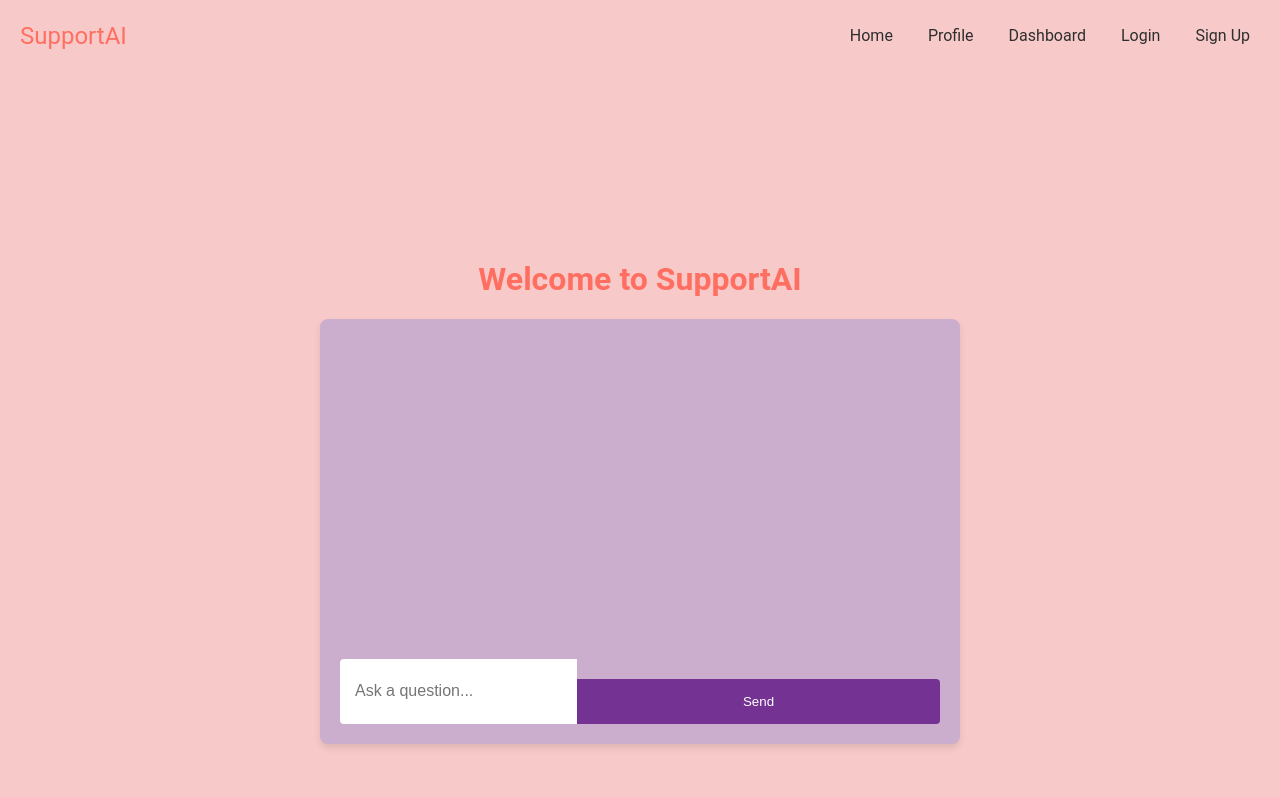
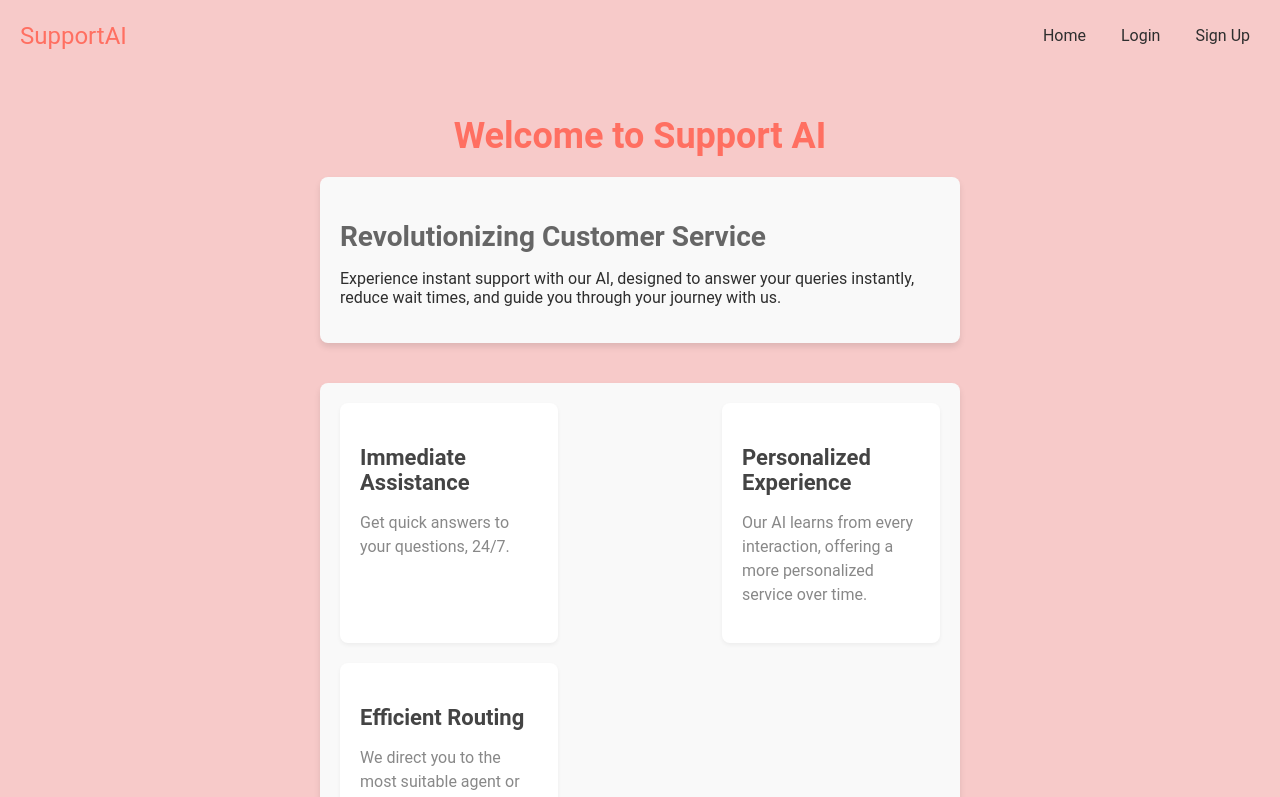
Before and after one commit to AmariahAK/chatbot_frontend, a React (Create React App) app: page / in a window 1280 px wide. Shown: the top 797 px of the page. Built offline with nearby package versions, Linux system fonts and the light colour scheme; what @azure/msal-react would draw is missing.

Commit message:
Major Changes

```diff
--- a/src/App.js
+++ b/src/App.js
@@ -4,10 +4,8 @@ import { MsalProvider } from "@azure/msal-react";
 import { msalInstance } from './azureConfig';
 import Navbar from './components/Navbar';
 import Home from './components/Home';
-import Dashboard from './components/Dashboard';
 import Login from './components/Login';
 import Signup from './components/SignUp';
-import LandingPage from './components/LandingPage';
 import Profile from './components/Profile';
 import { AuthProvider, useAuth } from './components/AuthContext';
 import './css/styles.css';
@@ -24,11 +22,10 @@ const App = () => {
         <Router>
           <Navbar />
           <Routes>
-            <Route path="/" element={<Home />} />
-            <Route path="/dashboard" element={<PrivateRoute><Dashboard /></PrivateRoute>} />
+            <Route path="/" element={<Home />} /> {/* Existing route */}
+            <Route path="/home" element={<Home />} /> {/* New route for /home */}
             <Route path="/login" element={<Login />} />
             <Route path="/signup" element={<Signup />} />
-            <Route path="/landing-page" element={<LandingPage />} />
             <Route path="/profile" element={<PrivateRoute><Profile /></PrivateRoute>} />
           </Routes>
         </Router>
--- a/src/components/Dashboard.js
+++ /dev/null
@@ -1,32 +0,0 @@
-import React, { useEffect, useState } from 'react';
-import { fetchData } from '../api';
-
-const Dashboard = () => {
-  const [data, setData] = useState([]);
-
-  useEffect(() => {
-    const getData = async () => {
-      try {
-        const result = await fetchData();
-        setData(result);
-      } catch (error) {
-        console.error("Error fetching data", error);
-      }
-    };
-
-    getData();
-  }, []);
-
-  return (
-    <div>
-      <h1>Dashboard</h1>
-      <ul>
-        {data.map(item => (
-          <li key={item.id}>{item.name}</li>
-        ))}
-      </ul>
-    </div>
-  );
-};
-
-export default Dashboard;
--- a/src/components/Home.js
+++ b/src/components/Home.js
@@ -1,48 +1,28 @@
-import React, { useState, useEffect } from 'react';
-import { useAuth } from '../components/AuthContext';
-import '../css/Home.css';
+import React from 'react';
+import '../css/Home.css'; // Ensure your CSS supports the new design
 
 const Home = () => {
-  const { user, chats, saveChat } = useAuth();
-  const [input, setInput] = useState('');
-  const [chatHistory, setChatHistory] = useState([]);
-
-  useEffect(() => {
-    if (user && chats[user.id]) {
-      setChatHistory(chats[user.id]);
-    }
-  }, [user, chats]);
-
-  const handleInputChange = (e) => {
-    setInput(e.target.value);
-  };
-
-  const handleSend = () => {
-    if (input.trim()) {
-      const newMessage = { id: chatHistory.length + 1, text: input, from: 'user' };
-      const newHistory = [...chatHistory, newMessage, { id: chatHistory.length + 2, text: 'This is a placeholder response from SupportAI.', from: 'ai' }];
-      setChatHistory(newHistory);
-      saveChat(user.id, newHistory);
-      setInput('');
-    }
-  };
-
   return (
     <div className="home-container">
-      <h1>Welcome to SupportAI</h1>
-      <div className="chat-container">
-        <div className="chat-history">
-          {chatHistory.map((msg) => (
-            <div key={msg.id} className={`chat-message ${msg.from}`}>
-              {msg.text}
-            </div>
-          ))}
+      <h1>Welcome to Support AI</h1>
+      <section className="info-card">
+        <h2>Revolutionizing Customer Service</h2>
+        <p>Experience instant support with our AI, designed to answer your queries instantly, reduce wait times, and guide you through your journey with us.</p>
+      </section>
+      <section className="benefits">
+        <div className="card">
+          <h3>Immediate Assistance</h3>
+          <p>Get quick answers to your questions, 24/7.</p>
         </div>
-        <div className="chat-input">
-          <input type="text" value={input} onChange={handleInputChange} placeholder="Ask a question..." />
-          <button onClick={handleSend}>Send</button>
+        <div className="card">
+          <h3>Personalized Experience</h3>
+          <p>Our AI learns from every interaction, offering a more personalized service over time.</p>
         </div>
-      </div>
+        <div className="card">
+          <h3>Efficient Routing</h3>
+          <p>We direct you to the most suitable agent or department, saving time and ensuring your query reaches the right person.</p>
+        </div>
+      </section>
     </div>
   );
 };
--- a/src/components/LandingPage.js
+++ /dev/null
@@ -1,50 +0,0 @@
-import React, { useState, useEffect } from 'react';
-import { useAuth } from '../components/AuthContext';
-import '../css/Home.css';
-
-const Home = () => {
-  const { user, chats, saveChat } = useAuth();
-  const [input, setInput] = useState('');
-  const [chatHistory, setChatHistory] = useState([]);
-
-  useEffect(() => {
-    if (user && chats[user.id]) {
-      setChatHistory(chats[user.id]);
-    }
-  }, [user, chats]);
-
-  const handleInputChange = (e) => {
-    setInput(e.target.value);
-  };
-
-  const handleSend = () => {
-    if (input.trim()) {
-      const newMessage = { id: chatHistory.length + 1, text: input, from: 'user' };
-      const newHistory = [...chatHistory, newMessage, { id: chatHistory.length + 2, text: 'This is a placeholder response from Rafiki AI.', from: 'ai' }];
-      setChatHistory(newHistory);
-      saveChat(user.id, newHistory);
-      setInput('');
-    }
-  };
-
-  return (
-    <div className="home-container">
-      <h1>Welcome to SupportAI</h1>
-      <div className="chat-container">
-        <div className="chat-history">
-          {chatHistory.map((msg) => (
-            <div key={msg.id} className={`chat-message ${msg.from}`}>
-              {msg.text}
-            </div>
-          ))}
-        </div>
-        <div className="chat-input">
-          <input type="text" value={input} onChange={handleInputChange} placeholder="Ask a question..." />
-          <button onClick={handleSend}>Send</button>
-        </div>
-      </div>
-    </div>
-  );
-};
-
-export default Home;
--- a/src/components/Navbar.js
+++ b/src/components/Navbar.js
@@ -2,7 +2,7 @@ import React from 'react';
 import { Link } from 'react-router-dom';
 import '../css/NavBar.css';
 
-const Navbar = () => {
+const Navbar = ({ isLoggedIn }) => {
   return (
     <nav className="navbar">
       <div className="navbar-logo">
@@ -10,10 +10,17 @@ const Navbar = () => {
       </div>
       <ul className="navbar-links">
         <li><Link to="/home">Home</Link></li>
-        <li><Link to="/profile">Profile</Link></li>
-        <li><Link to="/dashboard">Dashboard</Link></li>
-        <li><Link to="/login">Login</Link></li>
-        <li><Link to="/signup">Sign Up</Link></li>
+        {/* Conditionally render Profile link */}
+        {isLoggedIn && <li><Link to="/profile">Profile</Link></li>}
+        {/* Conditionally render Login or Logout based on isLoggedIn */}
+        {isLoggedIn ? (
+          <li><Link to="/logout">Logout</Link></li>
+        ) : (
+          <>
+            <li><Link to="/login">Login</Link></li>
+            <li><Link to="/signup">Sign Up</Link></li>
+          </>
+        )}
       </ul>
     </nav>
   );
--- a/src/css/Home.css
+++ b/src/css/Home.css
@@ -1,77 +1,71 @@
 .home-container {
-    padding: 20px;
-    background-color: #F7CAC9; /* Light Pink background */
-    color: #2E2E2E; /* Dark Gray text color */
-    min-height: 100vh;
     display: flex;
     flex-direction: column;
     align-items: center;
     justify-content: center;
-    font-family: 'Roboto', sans-serif; /* Use Roboto font */
+    padding: 40px 20px;
+    font-family: Arial, sans-serif;
   }
 
   h1 {
-    color: #FF6F61; /* Coral for headings */
-}
-
-.chat-container {
-    width: 100%;
-    max-width: 600px;
-    background-color: #ffffff; /* White background for chat container */
-    border-radius: 8px;
-    padding: 20px;
-    box-shadow: 0 4px 6px rgba(0, 0, 0, 0.1);
-}
-
-.chat-history {
-    height: 300px;
-    overflow-y: auto;
+    font-size: 36px;
+    color: #333;
     margin-bottom: 20px;
   }
 
-.chat-message {
-    margin: 10px 0;
-    padding: 10px;
-    border-radius: 4px;
+  .info-card, .benefits {
+    background-color: #f9f9f9;
+    padding: 20px;
+    border-radius: 8px;
+    box-shadow: 0 4px 6px rgba(0, 0, 0, 0.1);
+    margin-bottom: 20px;
+    width: 80%;
+    max-width: 600px;
   }
 
-.chat-message.user {
-    background-color: #FFFFFF; /* White background for user messages */
-    text-align: right;
-    color: #2E2E2E; /* Dark Gray text color */
+  .info-card {
+    margin-bottom: 40px;
   }
 
-.chat-message.ai {
-    background-color: #FFFFFF; /* White background for AI messages */
-    text-align: left;
-    color: #2E2E2E; /* Dark Gray text color */
+  h2 {
+    font-size: 28px;
+    color: #666;
+    margin-bottom: 10px;
   }
 
-.chat-input {
+  .benefits {
     display: flex;
-    margin-top: 20px;
+    justify-content: space-between;
+    flex-wrap: wrap;
   }
 
-.chat-input input {
-    flex: 1;
-    padding: 15px; /* Increase input padding for visibility */
-    border: none;
-    border-radius: 4px 0 0 4px;
-    background-color: #FFFFFF; /* White background for input */
-    color: #2E2E2E; /* Dark Gray text color */
-    font-size: 16px; /* Adjust font size */
+  .card {
+    background-color: #fff;
+    padding: 20px;
+    border-radius: 8px;
+    box-shadow: 0 2px 4px rgba(0, 0, 0, 0.05);
+    width: calc(33% - 20px);
+    margin-bottom: 20px;
   }
 
-.chat-input button {
-    padding: 15px 20px; /* Larger padding for button */
-    border: none;
-    border-radius: 0 4px 4px 0;
-    background-color: #88B04B; /* Green accent color for button */
-    color: #FFFFFF; /* Button text color */
-    cursor: pointer;
-    transition: background-color 0.3s ease;
+  .card h3 {
+    font-size: 22px;
+    color: #444;
+    margin-bottom: 5px;
   }
 
-.chat-input button:hover {
-    background-color: #6B5B95; /* Darker Purple accent color on hover */
+  .card p {
+    color: #888;
+    line-height: 1.5;
   }
+
+  @media (max-width: 768px) {
+    .benefits {
+      flex-direction: column;
+    }
+
+    .card {
+      width: 100%;
+      margin-bottom: 20px;
+    }
+  }
--- a/src/css/Landingpage.css
+++ /dev/null
@@ -1,30 +0,0 @@
-.landing-page {
-    padding: 20px;
-    background-color: #F7CAC9; /* Light Pink background */
-    color: #2E2E2E; /* Dark Gray text color */
-    min-height: 100vh;
-    display: flex;
-    flex-direction: column;
-    align-items: center;
-    justify-content: center;
-    font-family: 'Roboto', sans-serif; /* Use Roboto font */
-}
-
-h1 {
-    color: #FF6F61; /* Coral for headings */
-}
-
-.get-started-btn, .login-btn {
-    margin: 10px;
-    padding: 15px 30px; /* Larger padding for buttons */
-    background-color: #6B5B95; /* Purple for buttons */
-    color: #FFFFFF; /* Button text color */
-    text-decoration: none;
-    border-radius: 4px;
-    cursor: pointer;
-    transition: background-color 0.3s ease;
-}
-
-.get-started-btn:hover, .login-btn:hover {
-    background-color: #88B04B; /* Green accent color on hover */
-}
--- a/src/css/NavBar.css
+++ b/src/css/NavBar.css
@@ -6,6 +6,7 @@
     background-color: #F7CAC9; /* Light Pink background */
     color: #2E2E2E; /* Dark Gray text color */
     font-family: 'Roboto', sans-serif; /* Use Roboto font */
+    z-index: 100; /* Ensure navbar stays on top */
 }
 
 .navbar-logo a {
@@ -32,3 +33,22 @@
     background-color: #6B5B95; /* Purple accent color on hover */
     color: #FFFFFF; /* Text color on hover */
 }
+
+/* Responsive Design */
+@media (max-width: 768px) {
+    .navbar {
+        flex-direction: column;
+        align-items: flex-start;
+    }
+
+    .navbar-links {
+        flex-direction: column;
+        gap: 5px;
+    }
+}
+
+/* Accessibility Enhancements */
+.navbar a:focus {
+    outline: 2px solid #FF6F61; /* Highlight focus state with coral */
+    outline-offset: 2px;
+}
--- a/src/css/styles.css
+++ b/src/css/styles.css
@@ -21,6 +21,7 @@ h1 {
     border-radius: 8px;
     padding: 20px;
     box-shadow: 0 4px 6px rgba(0, 0, 0, 0.1);
+    margin: 20px auto; /* Center the chat container horizontally */
 }
 
 .chat-history {
@@ -53,24 +54,43 @@ h1 {
 
 .chat-input input {
     flex: 1;
-    padding: 15px; /* Increase input padding for visibility */
-    border: none;
+    padding: 20px; /* Increased input padding for visibility */
+    border: 1px solid #EBECF0; /* Lighter gray border */
     border-radius: 4px 0 0 4px;
     background-color: #FFFFFF; /* White background for inputs */
     color: #2E2E2E; /* Dark Gray text color */
     font-size: 16px; /* Adjust font size */
+    transition: border-color 0.3s ease; /* Transition for border color */
+}
+
+.chat-input input:focus {
+    outline: none; /* Remove default focus outline */
+    border-color: #FF6F61; /* Coral outline color on focus */
 }
 
 .chat-input button {
-    padding: 15px 30px; /* Larger padding for button */
+    padding: 12px 20px; /* Smaller padding for button */
     border: none;
     border-radius: 0 4px 4px 0;
-    background-color: #743392; /* Green accent color for button */
+    background-color: #88B04B; /* Green accent color for button */
     color: #FFFFFF; /* Button text color */
     cursor: pointer;
     transition: background-color 0.3s ease;
 }
 
 .chat-input button:hover {
-    background-color: #6B5B95; /* Purple accent color on hover */
+    background-color: #77A65D; /* Purple accent color on hover */
 }
+
+/* Responsive Design */
+@media (max-width: 768px) {
+    .chat-container {
+        max-width: 90%; /* Adjust max-width for smaller screens */
+        margin: 10px auto; /* Adjust margin for better positioning */
+    }
+}
+
+/* Accessibility Enhancements */
+input:focus, button:focus {
+    outline: none; /* Remove outline */
+}
```
Also changed, not shown: src/css/Login.css (+40 -16 lines), src/css/Profile.css (+20 -0 lines), src/css/SignUp.css (+26 -3 lines). Lines whose indentation alone changed are shown as unchanged.
